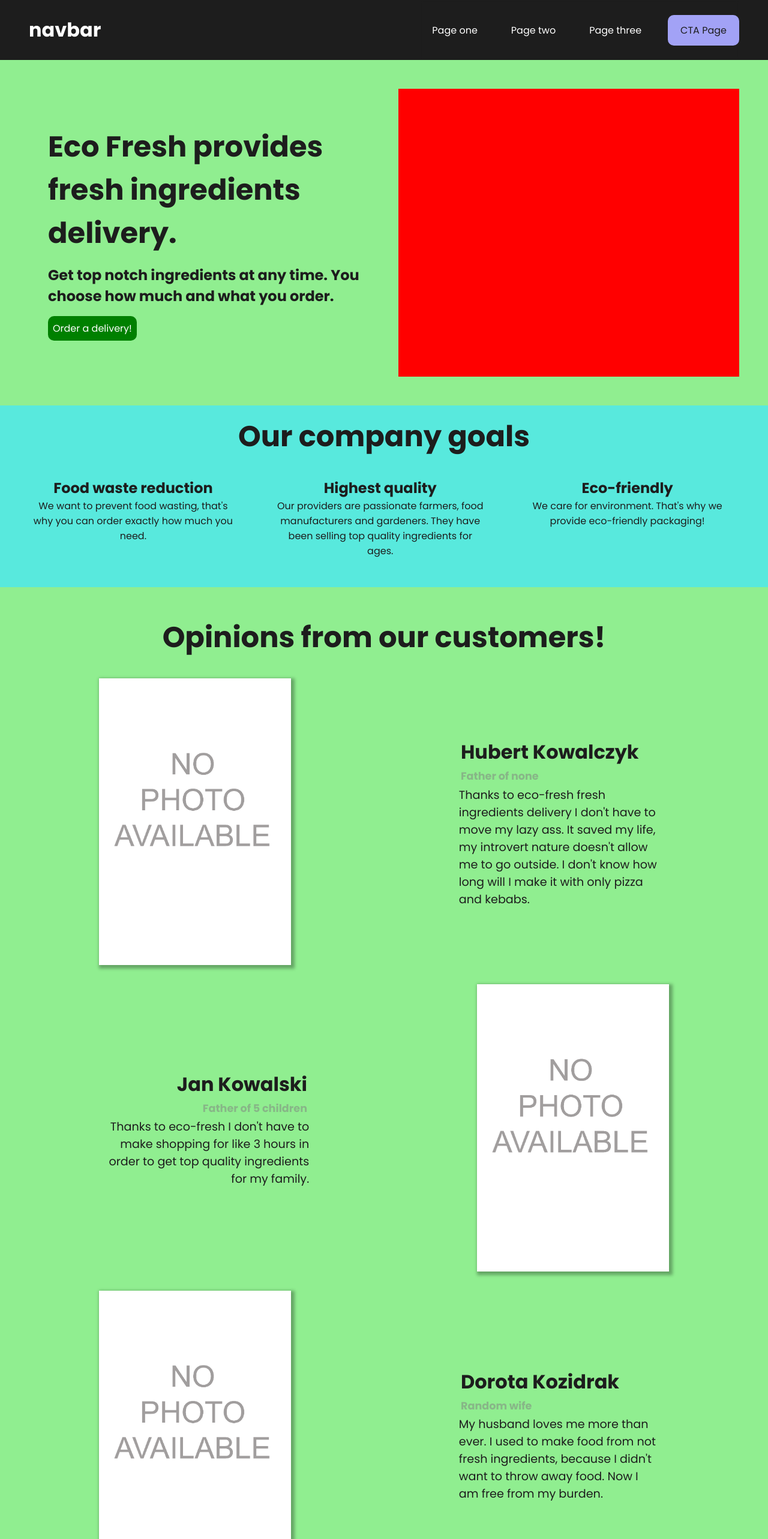
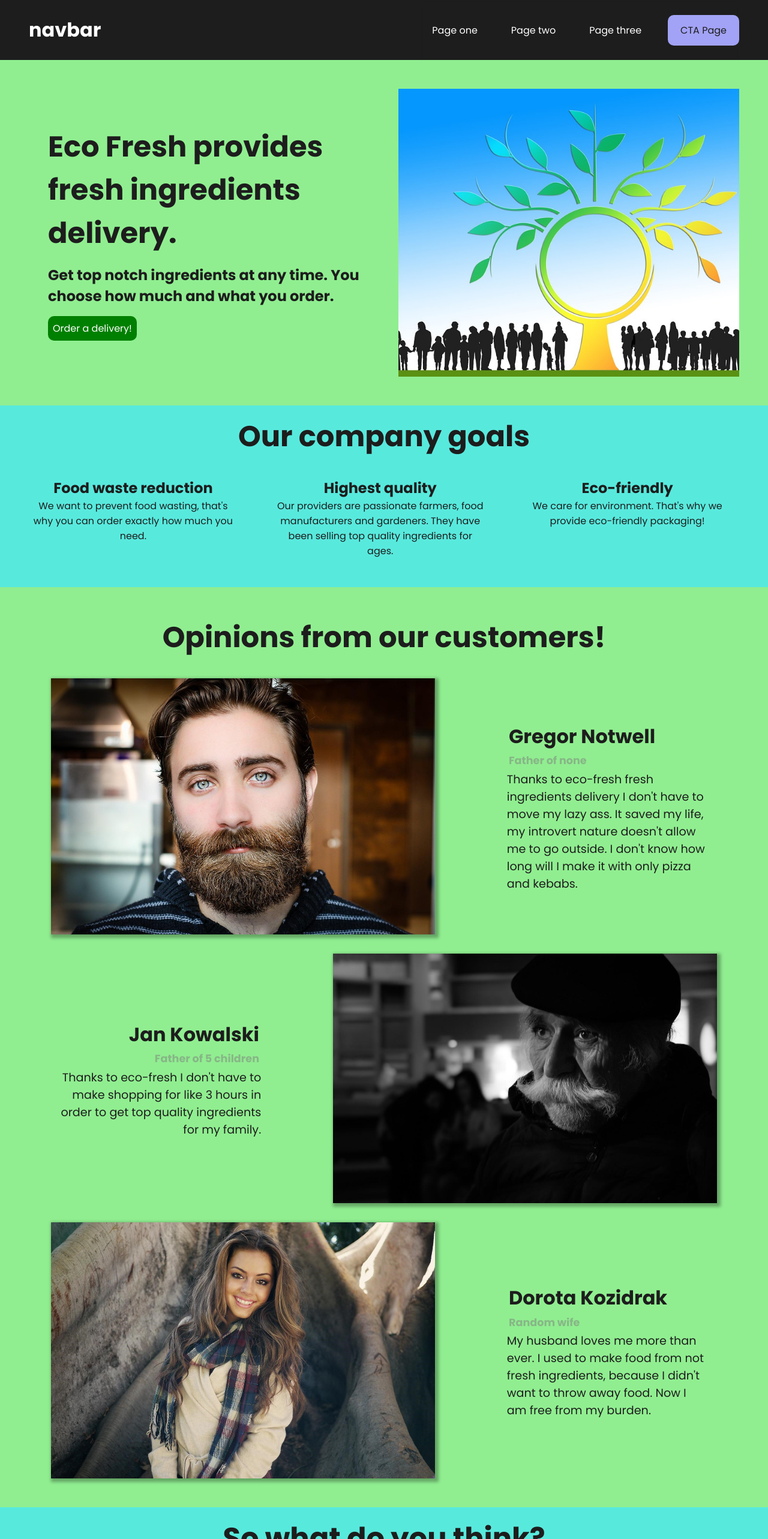
Before and after one commit to hubert123490/eco-fresh-frontend, a React (Create React App) app: page / in a window 1280 px wide. Shown: the top 2566 px of the page at 60% size. Built offline with nearby package versions, Linux system fonts and the light colour scheme.

Commit message:
Finalize landing page

```diff
--- a/src/components/LandingPage/CustormersStories/CustomerStories.js
+++ b/src/components/LandingPage/CustormersStories/CustomerStories.js
@@ -1,6 +1,8 @@
 import CustomerStory from "./CustomerStory";
 import classes from "./CustomerStories.module.scss";
-import noImage from "./No_picture_available.png"
+import gregorImg from "./Gregor.jpg"
+import janImg from "./Jan.jpg"
+import dorotaImg from "./Dorota.jpg"
 
 const CustomerStories = () => {
     return (
@@ -9,9 +11,9 @@ const CustomerStories = () => {
             <h1>Opinions from our customers!</h1>
           </div>
           <CustomerStory
-            imagePath={noImage}
-            imageAlt="Hubert Kowalczyk"
-            customer="Hubert Kowalczyk"
+            imagePath={gregorImg}
+            imageAlt="Gregor Notwell"
+            customer="Gregor Notwell"
             bio="Father of none"
           >
            Thanks to eco-fresh fresh ingredients delivery I don't have to move my lazy ass. It saved my life, my introvert nature doesn't allow me to go outside.
@@ -19,7 +21,7 @@ const CustomerStories = () => {
           </CustomerStory>
           <CustomerStory
             even={true}
-            imagePath={noImage}
+            imagePath={janImg}
             imageAlt="Jan Kowalski"
             customer="Jan Kowalski"
             bio="Father of 5 children"
@@ -27,7 +29,7 @@ const CustomerStories = () => {
             Thanks to eco-fresh I don't have to make shopping for like 3 hours in order to get top quality ingredients for my family.
           </CustomerStory>
           <CustomerStory
-            imagePath={noImage}
+            imagePath={dorotaImg}
             imageAlt="Github projects"
             customer="Dorota Kozidrak"
             bio="Random wife"
--- a/src/components/LandingPage/CustormersStories/CustomerStory.module.scss
+++ b/src/components/LandingPage/CustormersStories/CustomerStory.module.scss
@@ -15,7 +15,7 @@
 
     &__image-container {
         width: 100%;
-        max-width: 20rem;
+        max-width: 40rem;
         box-shadow: 3px 3px 5px 3px rgba(0,0,0,0.3);
 
         @include breakpoint(md) {
--- a/src/components/LandingPage/Welcome.js
+++ b/src/components/LandingPage/Welcome.js
@@ -11,12 +11,10 @@ const Welcome = () => {
             you order.
           </h2>
           <div className={classes["welcome__section--link"]}>
-            <a href="#">Order a delivery!</a>
+            <a href="/#">Order a delivery!</a>
           </div>
         </section>
-        <div className={classes["welcome__image--container"]}>
-          <img />
-        </div>
+        <div className={classes["welcome__image--container"]}></div>
       </article>
     </>
   );
--- a/src/components/LandingPage/Welcome.module.scss
+++ b/src/components/LandingPage/Welcome.module.scss
@@ -44,7 +44,6 @@
       }
     }
 
-
     &--link {
       color: $light;
       display: inline-block;
@@ -67,8 +66,6 @@
         }
       }
     }
-
-
   }
 
   &__image--container {
@@ -76,6 +73,16 @@
     min-height: 30rem;
     background-color: red;
     display: none;
+    background-image: url("welcome.jpg");
+    background-size: cover;
+    background-position: 45%;
+
+    img {
+      display: block;
+      width: 100%;
+      height: 100%;
+      object-fit: cover;
+    }
 
     @include breakpoint(md) {
       display: block;
```
Lines whose indentation alone changed are shown as unchanged.
